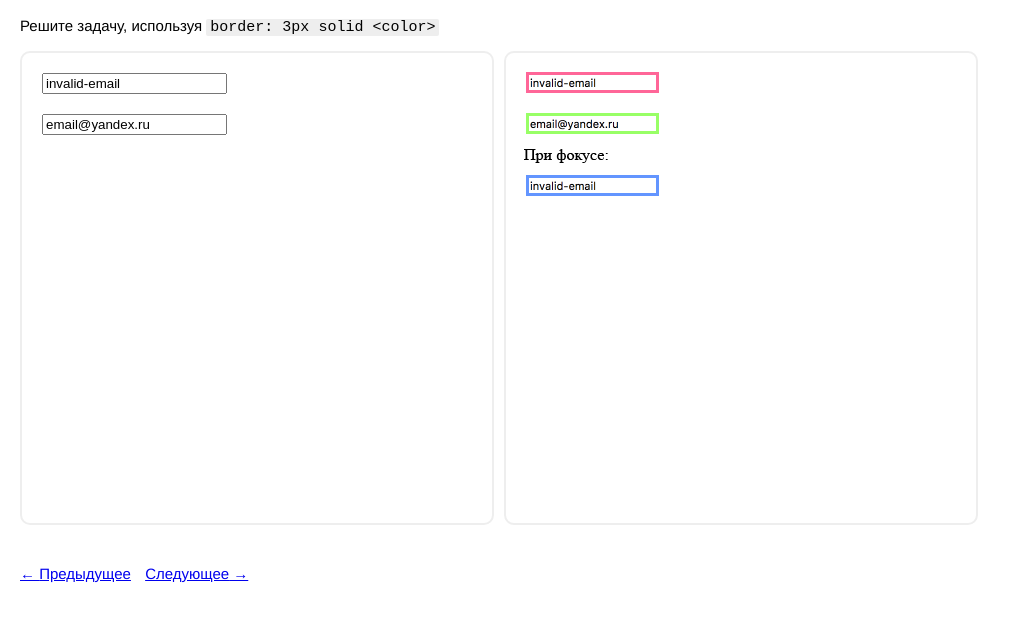
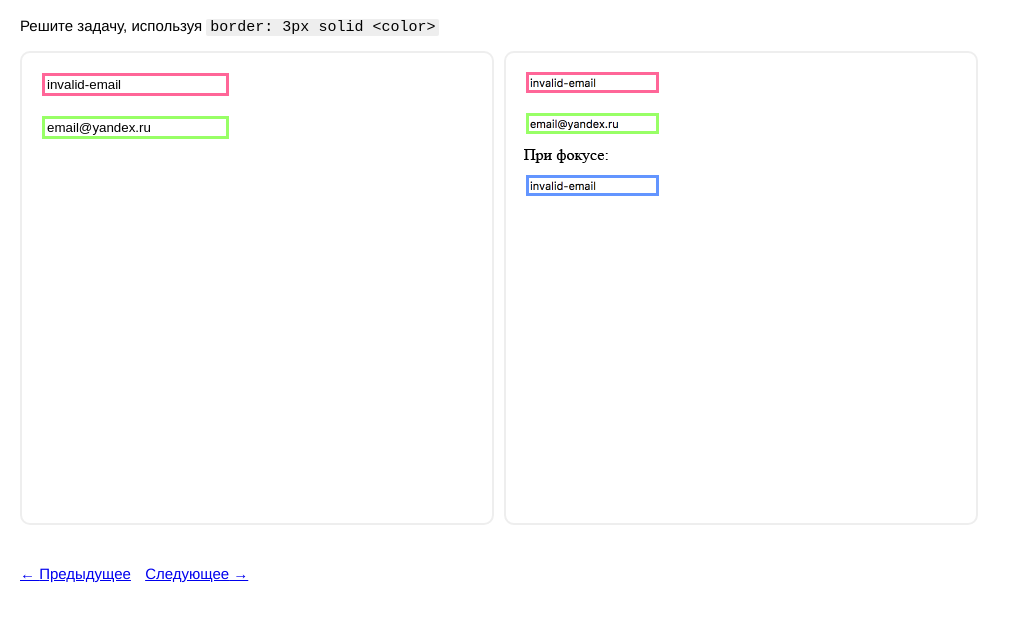
Before and after one commit to geekorn/coursera_frontend, a plain HTML site: page 2-HTML_1/week-1_selectors/tasks/11.html in a window 1280 px wide. Shown: the part 57-678 px from the top of the page, without its empty margins (0-1021 px from the left). Drawn offline with Linux system fonts and the light colour scheme.

Commit message:
done 11 task

```diff
--- a/2-HTML_1/week-1_selectors/tasks/11.html
+++ b/2-HTML_1/week-1_selectors/tasks/11.html
@@ -13,6 +13,9 @@
         <main class="global-results">
             <style>
                 /* ваш код здесь... */
+                input:valid { border: 3px solid #98ff66;}
+                input:invalid { border: 3px solid #ff6698;}
+                input:focus { border: 3px solid #6698ff;}
             </style>
 
             <section class="global-result">
```
